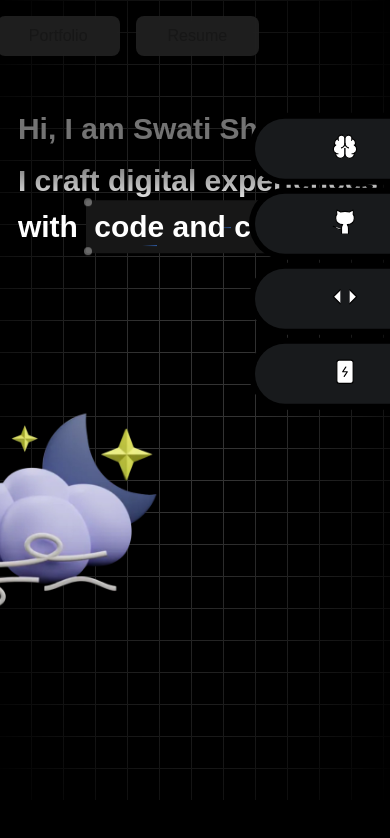
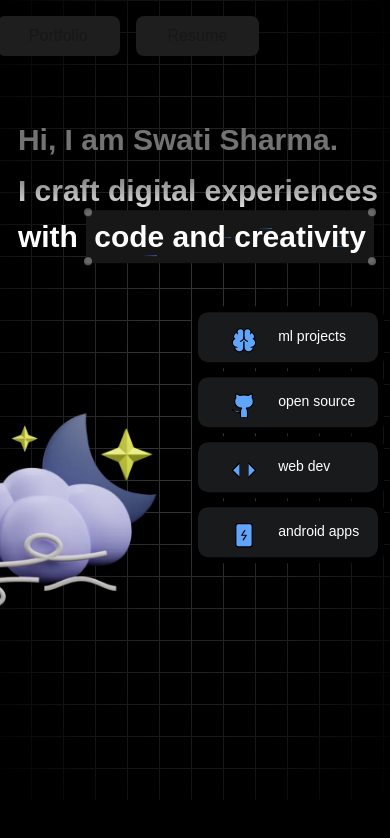
Before and after one commit to swatified/portfolio, a Next.js app: page / in a window 390 px wide. Shown: the top 838 px of the page. Built offline with nearby package versions, Linux system fonts and the light colour scheme.

Commit message:
refactor: breadcrumb responsive for mobile and laptops

```diff
--- a/src/app/page.tsx
+++ b/src/app/page.tsx
@@ -41,7 +41,7 @@ export default function Home() {
               </div>
 
               {/* Breadcrumb - with left margin to avoid cloud */}
-              <div className="ml-[300px] -translate-y-3/4">
+              <div className="ml-[300px] max-[768px]:mt-[4%] max-[640px]:mt-[4%] -translate-y-1/4 lg:-translate-y-3/4 sm:-translate-y-1/4">
                 <Breadcrumb />
               </div>
             </div>
--- a/src/components/ui/Breadcrumb.tsx
+++ b/src/components/ui/Breadcrumb.tsx
@@ -34,8 +34,9 @@ const Breadcrumb = () => {
           key={index}
           className={`
             float-right p-[6px] bg-black rounded-[50px] relative -ml-[50px]
+            max-[768px]:rounded-[10px] max-[640px]:rounded-[10px]
             transition-all duration-500 ease-in-out mt-[3px] transform translate-y-8
-            hover:-translate-y-0
+            lg:hover:-translate-y-0 mr-[40%] lg:mr-[0] sm:mr[0] md:mr[0]
             ${index === arr.length - 1 ? 'last:hover:mt-0' : ''}
           `}
         >
@@ -43,34 +44,41 @@ const Breadcrumb = () => {
             href={item.href}
             className={`
               overflow-hidden rounded-[50px]
+              max-[768px]:rounded-[10px] max-[640px]:rounded-[10px]
               transition-all duration-500 ease-in-out
-              no-underline h-[60px] text-white bg-[#181A1C]
-              min-w-[180px] block leading-[60px] w-[80px]
-              hover:min-w-[220px] relative
+              no-underline h-[50px] lg:h-[60px] sm:h-[60px] text-white bg-[#181A1C]
+              min-w-[180px] lg:min-w-[180px] sm:min-w-[180px] block leading-[60px] w-[80px]
+              lg:hover:min-w-[220px] sm:hover:min-w-[220px] md:hover:min-w-[220px] relative
               group
               ${index === arr.length - 1 ? 'p-0 last:group-hover:w-[60px] last:group-hover:h-[70px] last:group-hover:leading-[70px]' : ''}
             `}
           >
             <span className="
-              absolute left-1/2 transform -translate-x-1/2
+              absolute lg:left-1/2 transform lg:-translate-x-1/2
               transition-all duration-500 ease-in-out
-              group-hover:left-8 group-hover:-translate-x-0
+              left-8 -translate-x-0
+              lg:group-hover:left-8 lg:group-hover:-translate-x-0
             ">
               <item.Icon
                 size={28}
                 fill="white"
                 stroke="black"
                 strokeWidth={1}
-                className="translate-y-1/2 transition-colors duration-500 ease-in-out group-hover:fill-blue-400"
+                className="translate-y-1/2 transition-colors duration-500 ease-in-out
+                max-[768px]:fill-blue-400 max-[640px]:fill-blue-400 lg:group-hover:fill-blue-400"
               />
             </span>
             {item.text && (
               <span className="
                 absolute left-16 opacity-0
+                max-[768px]:left-12 max-[640px]:left-12
                 transition-all duration-500 ease-in-out
                 transform translate-x-4
                 group-hover:opacity-100 group-hover:translate-x-0
-                inline-block align-middle ml-8
+                max-[768px]:opacity-100 max-[640px]:opacity-100
+                max-[768px]:translate-x-0 max-[640px]:translate-x-0
+                inline-block align-middle ml-8 max-[768px]:text-sm
+                max-[640px]:text-sm translate-y-2/3 lg:translate-y-0
               ">
                 {item.text}
               </span>
--- /dev/null
+++ b/src/components/ui/comp.tsx
@@ -0,0 +1,147 @@
+'use client';
+
+import { SmartphoneCharging, GithubIcon, CodeIcon, BrainIcon } from "lucide-react";
+import Link from 'next/link';
+
+const Breadcrumb = () => {
+  const items = [
+    {
+      Icon: BrainIcon,
+      text: "ml projects",
+      href: "/ml-projects"
+    },
+    {
+      Icon: GithubIcon,
+      text: "open source",
+      href: "/open-source"
+    },
+    {
+      Icon: CodeIcon,
+      text: "web dev",
+      href: "/web-dev"
+    },
+    {
+      Icon: SmartphoneCharging,
+      text: "android apps",
+      href: "/android"
+    }
+  ];
+
+  return (
+    <ul className="
+      inline-block
+      mb-[-60%]
+      mt-[110%]
+      lg:mb[0]
+      lg:mt[0]
+      mr-[20%]
+      ml-[50px]
+      max-[768px]:ml-[30px]
+      max-[640px]:ml-[20px]
+      list-none p-0 m-0
+    ">
+      {items.map((item, index, arr) => (
+        <li
+          key={index}
+          className={`
+            float-right
+            p-[6px]
+            max-[768px]:p-[4px]
+            max-[640px]:p-[3px]
+            bg-black
+            rounded-[50px]
+            relative
+            -ml-[50px]
+            max-[768px]:-ml-[35px]
+            max-[640px]:-ml-[25px]
+            transition-all duration-500 ease-in-out
+            mt-[3px]
+            transform translate-y-8
+            hover:-translate-y-0
+            ${index === arr.length - 1 ? 'last:hover:mt-0' : ''}
+          `}
+        >
+          <Link
+            href={item.href}
+            className={`
+              overflow-hidden
+              rounded-[50px]
+              transition-all duration-500 ease-in-out
+              no-underline
+              h-[60px]
+              max-[768px]:h-[50px]
+              max-[640px]:h-[40px]
+              text-white
+              bg-[#181A1C]
+              min-w-[180px]
+              max-[768px]:min-w-[150px]
+              max-[640px]:min-w-[120px]
+              block
+              leading-[60px]
+              max-[768px]:leading-[50px]
+              max-[640px]:leading-[40px]
+              w-[80px]
+              max-[768px]:w-[70px]
+              max-[640px]:w-[60px]
+              hover:min-w-[220px]
+              max-[768px]:hover:min-w-[180px]
+              max-[640px]:hover:min-w-[140px]
+              relative
+              group
+              ${index === arr.length - 1 ? 'p-0 last:group-hover:w-[60px] last:group-hover:h-[70px] last:group-hover:leading-[70px]' : ''}
+            `}
+          >
+            <span className="
+              absolute left-1/2 transform -translate-x-1/2
+              transition-all duration-500 ease-in-out
+              group-hover:left-8
+              max-[768px]:group-hover:left-6
+              max-[640px]:group-hover:left-4
+              group-hover:-translate-x-0
+            ">
+              <item.Icon
+                size={28}
+                className="
+                  translate-y-1/4
+                  lg:translate-y-1/2
+                  max-[768px]:scale-90
+                  max-[640px]:scale-90
+                  transition-colors duration-500 ease-in-out
+                  group-hover:fill-blue-400
+                "
+                fill="white"
+                stroke="black"
+                strokeWidth={1}
+              />
+            </span>
+            {item.text && (
+              <span className="
+                absolute
+                left-16
+                max-[768px]:left-14
+                max-[640px]:left-12
+                opacity-0
+                transition-all duration-500 ease-in-out
+                transform translate-x-4
+                translate-y-2/3
+                lg:translate-y-0
+                group-hover:opacity-100
+                group-hover:translate-x-0
+                inline-block align-middle
+                ml-8
+                max-[768px]:ml-6
+                max-[640px]:ml-4
+                max-[768px]:text-sm
+                max-[640px]:text-xs
+              ">
+                {item.text}
+              </span>
+            )}
+          </Link>
+        </li>
+      ))}
+    </ul>
+  );
+};
+
+export default Breadcrumb;
```
